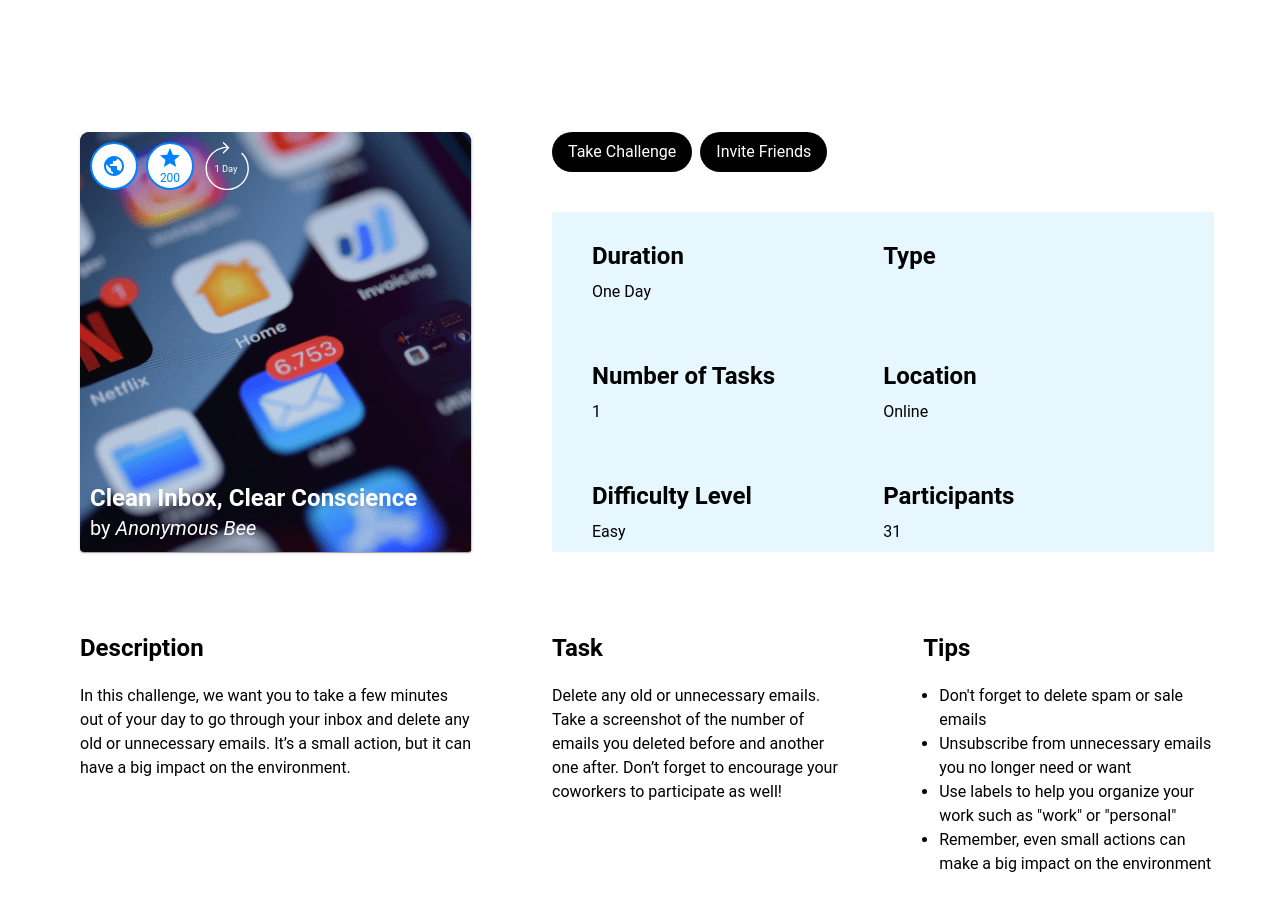
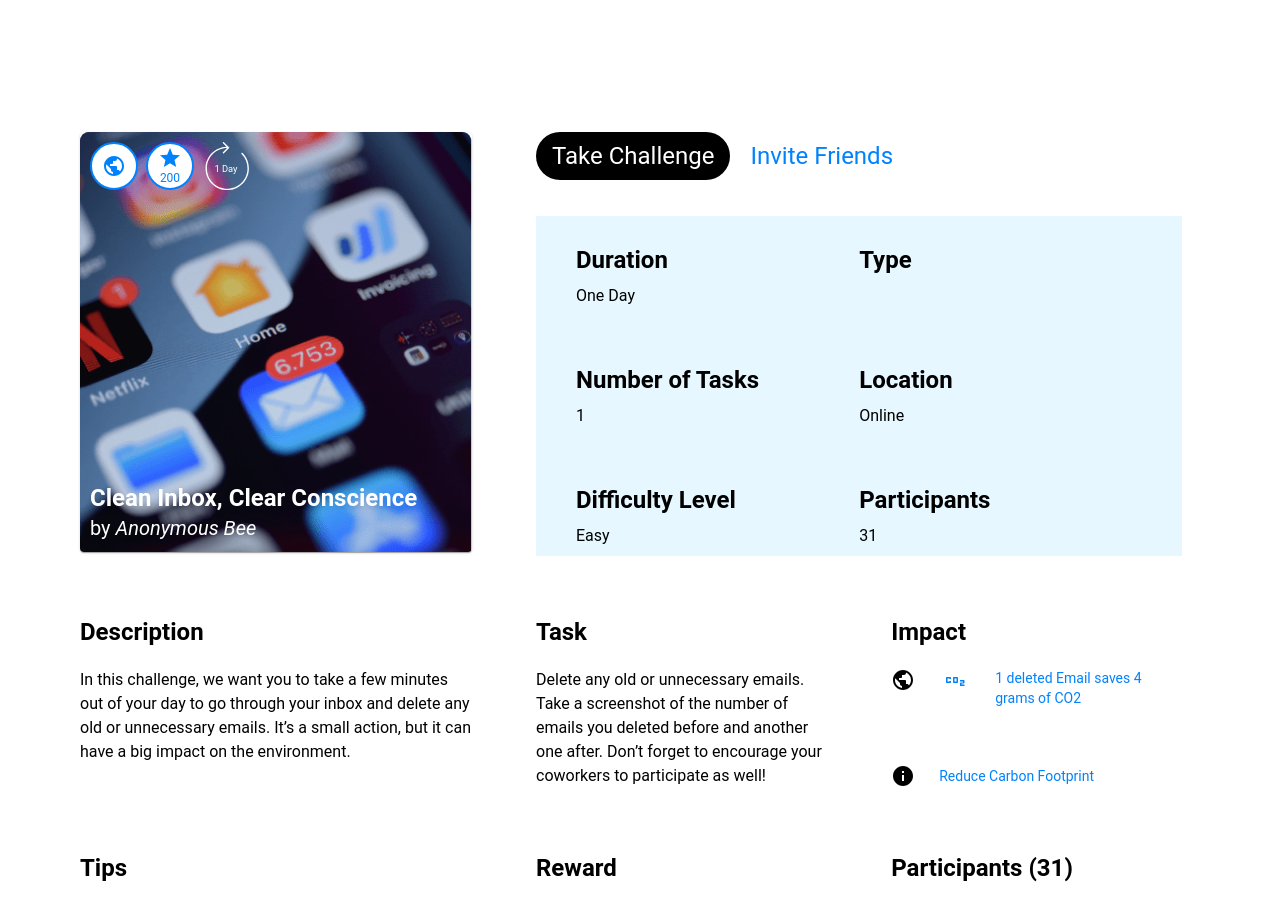
Before and after one commit to Maayan99/partake, a Next.js app in the folder frontend/: page /take/11 in a window 1280 px wide. Shown: the part 180-1082 px from the top of the page. Built offline with nearby package versions, Linux system fonts and the light colour scheme.

Commit message:
Sticking nav and more

```diff
--- a/frontend/public/take-data.js
+++ b/frontend/public/take-data.js
@@ -17,6 +17,10 @@ const template = {
         type: '',
     },
     breed: '',
+    info: {
+        text: '',
+        link: '',
+    },
 };
 
 const takeData = [
@@ -25,6 +29,11 @@ const takeData = [
         coverImage: 'take_card_clean_inbox_clear_conscience_big.png',
         title: 'Clean Inbox, Clear Conscience',
         author: 'Anonymous Bee',
+        impact: {
+            cases: ['CO2'],
+            text: '1 deleted Email saves 4 grams of CO2',
+            type: 'Environment'
+        },
         impactType: 'Environment',
         subject: 'Sustainability',
         shortDescription: 'Reduce unnecessary energy usage in seconds',
@@ -44,6 +53,10 @@ const takeData = [
         location: 'Online',
         difficultyLevel: 'Easy',
         participants: 31,
+        info: {
+            text: 'Reduce Carbon Footprint',
+            link: '/hello-world',
+        },
     },
     {
         id: "1",
--- a/frontend/src/components/common/blueButton.js
+++ b/frontend/src/components/common/blueButton.js
@@ -1,6 +1,6 @@
 import React from 'react';
 
-const PrimaryButton = (props) => {
+const BlueButton = (props) => {
     const { children, className, ...otherProps } = props;
 
 
@@ -12,4 +12,4 @@ const PrimaryButton = (props) => {
     );
 };
 
-export default PrimaryButton;
+export default BlueButton;
--- /dev/null
+++ b/frontend/src/components/common/transparentButton.js
@@ -0,0 +1,15 @@
+import React from 'react';
+
+const TransparentButton = (props) => {
+    const { children, className, ...otherProps } = props;
+
+
+    return (
+        <button className={`${className} bg-none text-blue py-2 px-4 rounded-full cursor-pointer
+        transition-all duration-300 hover:bg-black hover:text-white`} {...otherProps}>
+            {children}
+        </button>
+    );
+};
+
+export default TransparentButton;
--- a/frontend/src/layout/nav/nav.js
+++ b/frontend/src/layout/nav/nav.js
@@ -4,6 +4,20 @@ import UnselectedButton from "@components/components/common/unselectedButton";
 
 const Nav = () => {
     const [selected, setSelected] = useState("");
+    const [animateNav, setAnimateNav] = useState(false);
+
+
+    useEffect(() => {
+        const listener = () => {
+            if (window.scrollY > 140) {
+                setAnimateNav(true);
+            } else setAnimateNav(false);
+        };
+        window.addEventListener("scroll", listener);
+        return () => {
+            window.removeEventListener("scroll", listener);
+        };
+    }, []);
 
     const options = ['give', 'take', 'make'];
 
@@ -24,7 +38,8 @@ const Nav = () => {
     };
 
     return (
-        <div className="sticky top-0 bg-white w-full flex justify-center space-2.5 py-4 z-20 mb-32">
+        <div className={`sticky top-0 bg-white w-full flex justify-center space-2.5 py-4 z-20 mb-32
+        transition ease-in-out duration-500 ${animateNav && 'shadow-xl'}`}>
             {options.map((option) => (
                 <div key={option}>
                     {selected === option ? (
--- a/frontend/src/pages/take/[id].js
+++ b/frontend/src/pages/take/[id].js
@@ -1,10 +1,15 @@
 import takeData from "../../../public/take-data.js"
 import {useRouter} from "next/router";
-import Image from "next/image"
 import ChallengeCoverCard from "@components/components/cards/challengeCoverCard/challengeCoverCard";
 import PrimaryButton from "@components/components/common/primaryButton";
+import TransparentButton from "@components/components/common/transparentButton"
 import React from "react";
 import StarIcon from "@mui/icons-material/Star";
+import MonitorHeartIcon from "@mui/icons-material/MonitorHeart";
+import PeopleIcon from "@mui/icons-material/People";
+import PublicIcon from "@mui/icons-material/Public";
+import Co2Icon from '@mui/icons-material/Co2';
+import InfoIcon from '@mui/icons-material/Info';
 
 export default function TakePage() {
     const router = useRouter();
@@ -23,12 +28,60 @@ export default function TakePage() {
         return null;
     }
 
-    const {reward, tips, impact, task, description, type, numberOfTasks, location, difficultyLevel, participants, duration} = take;
+    const {
+        info,
+        reward,
+        tips,
+        impact,
+        task,
+        description,
+        type,
+        numberOfTasks,
+        location,
+        difficultyLevel,
+        participants,
+        duration
+    } = take;
+
+    const impactCases = impact.cases;
+    const impactText = impact.text;
+    const impactType = impact.type;
+
+    const infoLink = info.link;
+    const infoText = info.text;
+
+    const getImpactCaseIcon = () => {
+        switch (impactCases[0]) {
+            case 'CO2':
+                return <Co2Icon className="text-6xl"/>;
+        }
+    };
+
+    const getImpactTypeIcon = () => {
+        switch (impactType) {
+            case 'Wellness':
+                return <MonitorHeartIcon className="text-black text-3xl"/>;
+            case 'Social':
+                return <PeopleIcon className="text-black text-3xl"/>;
+            case 'Environment':
+                return <PublicIcon className="text-black text-3xl"/>;
+            default:
+                return null;
+        }
+    };
 
     const getImpactGraphic = () => {
         return (
-            <div>
-
+            <div className="flex flex-col justify-between text-sm">
+                <div className="flex text-blue h-24 space-x-7">
+                    {getImpactTypeIcon()}
+                    {getImpactCaseIcon()}
+                    <p>{impactText}</p>
+                </div>
+                <div className="flex space-x-6 items-center">
+                    <InfoIcon/>
+                    <a href={infoLink} className="text-blue">{infoText}</a>
+                </div>
             </div>
         );
     }
@@ -56,15 +109,15 @@ export default function TakePage() {
 
     return (
         <>
-            <div className="grid lg:grid-cols-page-grid md:grid-cols-2 sm:grid-cols-1 gap-20 px-20">
+            <div className="grid lg:grid-cols-page-grid md:grid-cols-2 sm:grid-cols-1 gap-16 px-20">
                 {/*TODO: Check why the col-span-2 doesn't work*/}
                 <ChallengeCoverCard className="md:col-span-2 lg:col-span-1" take={take}/>
 
                 {/*Important details container*/}
-                <div className="md:col-span-2 space-y-10 h-[760px] lg:h-[420px]">
-                    <div className="flex space-x-2 h-10">
+                <div className="md:col-span-2 space-y-9 h-[760px] lg:h-[420px]">
+                    <div className="flex space-x-1 text-2xl">
                         <PrimaryButton>Take Challenge</PrimaryButton>
-                        <PrimaryButton>Invite Friends</PrimaryButton>
+                        <TransparentButton>Invite Friends</TransparentButton>
                     </div>
                     <div className="w-full h-[680px] md:h-[340px] bg-important-blue grid md:grid-cols-2">
                         <div className="ml-10 my-7 space-y-2">
@@ -112,6 +165,20 @@ export default function TakePage() {
                     {/*TODO: currently bullet list has to use pl-4 in order not to have the bullets out of the grid area. Find a cleaner fix*/}
                     <ul className="list-disc pl-4">{tips.map(tip => <li key={tip.id}>{tip}</li>)}</ul>
                 </div> : <></>}
+                {reward ? <div className="space-y-5">
+                    <h1 className="font-bold">Reward</h1>
+                    <ul className="space-y-2">{reward.map(reward =>
+                        <div className="flex space-x-4">
+                            <div className="flex flex-col justify-center items-center bg-white
+            border-solid border-2 border-blue rounded-full p-1 min-w-[80px] h-20 text-blue">
+                                <StarIcon/>
+                                <p className="text-xs">{reward[0]}</p>
+                            </div>
+                            <p className="text-sm text-gray">{reward[1]}</p>
+                        </div>
+                    )
+                    }</ul>
+                </div> : <></>}
                 {participants ? <div className="space-y-5">
                     <h1 className="font-bold">Participants ({participants})</h1>
                     <div className="grid grid-cols-6 gap-2 w-max">
@@ -135,20 +202,6 @@ export default function TakePage() {
                         <img className="rounded-full h-10 w-10" src="https://unsplash.it/217" alt="Profile"/>
                     </div>
                 </div> : <></>}
-                {reward ? <div className="space-y-5">
-                    <h1 className="font-bold">Reward</h1>
-                    <ul className="space-y-2">{reward.map(reward =>
-                        <div className="flex space-x-2">
-                            <div className="flex flex-col justify-center items-center bg-white
-            border-solid border-2 border-blue rounded-full p-1 min-w-[80px] h-20 text-blue">
-                                <StarIcon/>
-                                <p className="text-xs">{reward[0]}</p>
-                            </div>
-                            <p className="text-sm text-gray">{reward[1]}</p>
-                        </div>
-                    )
-                    }</ul>
-                </div> : <></>}
             </div>
         </>
 
```
